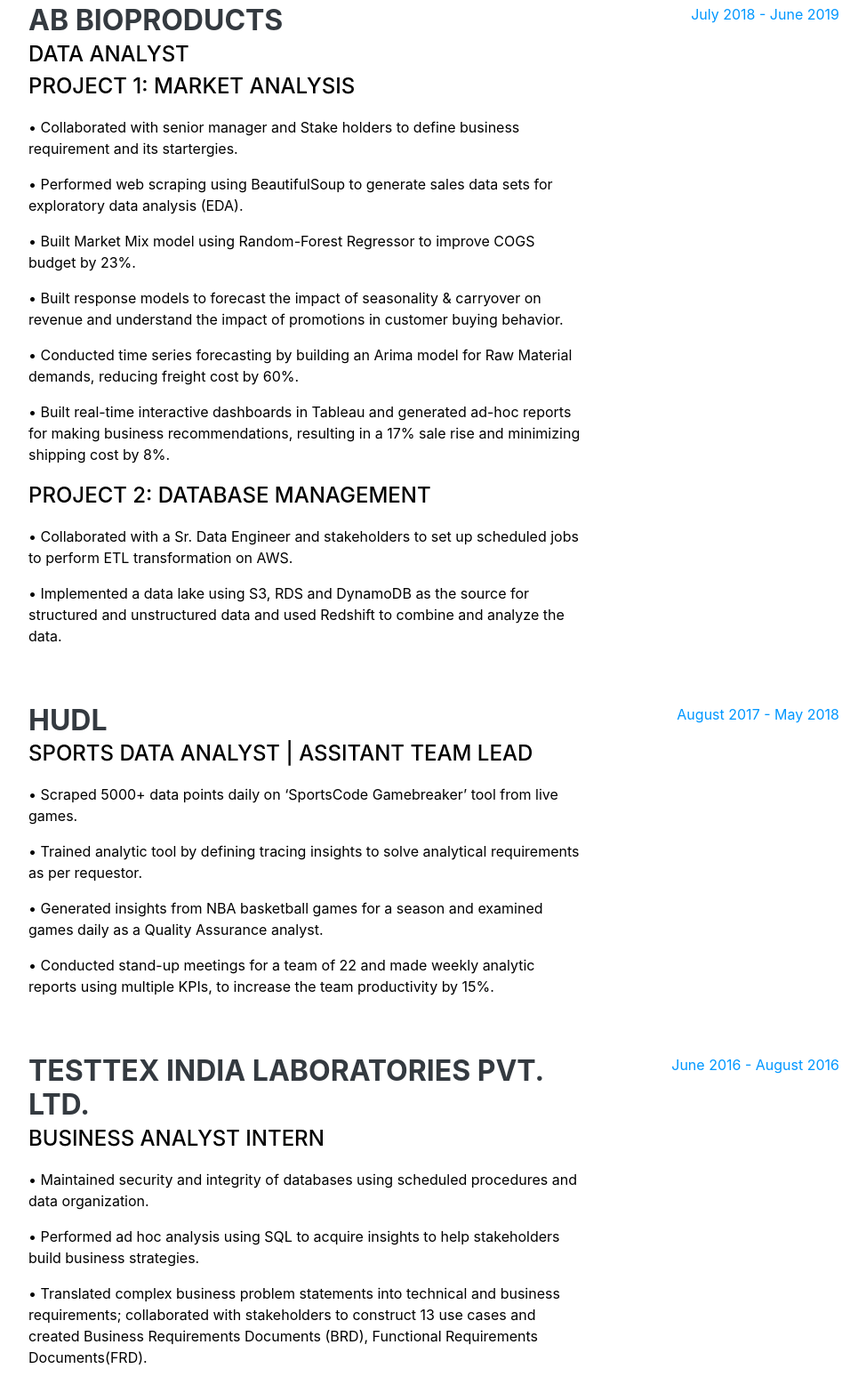
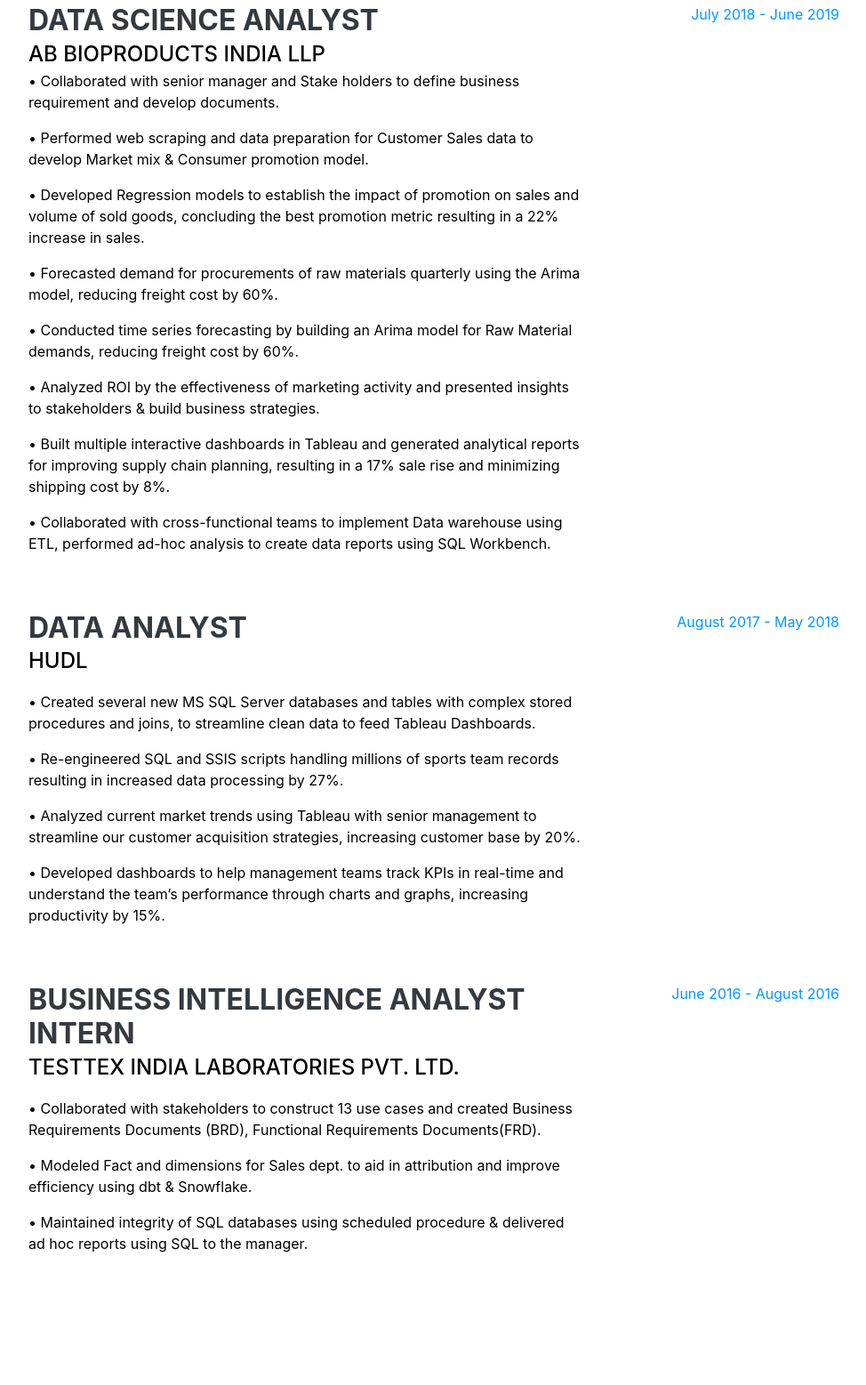
Before and after one commit to Omkar20sawant/omkar20sawant.github.io, a website: page index.html in a window 1280 px wide. Shown: the part 960-2517 px from the top of the page at 89% size, without its empty margins (288-1262 px from the left). Drawn offline with Linux system fonts and the light colour scheme; files whose address does not match are found by name; a web font is replaced by a local one.

Commit message:
Update index.html

```diff
--- a/index.html
+++ b/index.html
@@ -91,18 +91,17 @@
 
         <div class="resume-item d-flex flex-column flex-md-row justify-content-between mb-5">
           <div class="resume-content">
-            <h3 class="mb-0">AB Bioproducts</h3>
-            <div class="subheading mb-0"> Data Analyst </div>
-            <div class="subheading mb-3"> Project 1: Market Analysis </div>
-            <p>• Collaborated with senior manager and Stake holders to define business requirement and its startergies.</p>
-            <p>• Performed web scraping using BeautifulSoup to generate sales data sets for exploratory data analysis (EDA).</p>
-            <p>• Built Market Mix model using Random-Forest Regressor to improve COGS budget by 23%.</p>
-            <p>• Built response models to forecast the impact of seasonality & carryover on revenue and understand the impact of promotions in customer buying behavior.</p>
+            <h3 class="mb-0">Data Science Analyst</h3>
+            <div class="subheading mb-0"> Ab Bioproducts India LLP </div>
+
+            <p>• Collaborated with senior manager and Stake holders to define business requirement and develop documents.</p>
+            <p>• Performed web scraping and data preparation for Customer Sales data to develop Market mix & Consumer promotion model.</p>
+            <p>• Developed Regression models to establish the impact of promotion on sales and volume of sold goods, concluding the best promotion metric resulting in a 22% increase in sales.</p>
+            <p>• Forecasted demand for procurements of raw materials quarterly using the Arima model, reducing freight cost by 60%.</p>
             <p>• Conducted time series forecasting by building an Arima model for Raw Material demands, reducing freight cost by 60%.</p>
-            <p>• Built real-time interactive dashboards in Tableau and generated ad-hoc reports for making business recommendations, resulting in a 17% sale rise and minimizing shipping cost by 8%.</p>
-            <div class="subheading mb-3"> Project 2: Database Management </div>
-            <p>• Collaborated with a Sr. Data Engineer and stakeholders to set up scheduled jobs to perform ETL transformation on AWS.</p>
-            <p>• Implemented a data lake using S3, RDS and DynamoDB as the source for structured and unstructured data and used Redshift to combine and analyze the data.</p>
+            <p>• Analyzed ROI by the effectiveness of marketing activity and presented insights to stakeholders & build business strategies.</p>
+            <p>• Built multiple interactive dashboards in Tableau and generated analytical reports for improving supply chain planning, resulting in a 17% sale rise and minimizing shipping cost by 8%.</p>
+            <p>• Collaborated with cross-functional teams to implement Data warehouse using ETL, performed ad-hoc analysis to create data reports using SQL Workbench.</p>
           </div>
           <div class="resume-date text-md-right">
             <span class="text-primary">July 2018 - June 2019</span>
@@ -111,12 +110,12 @@
 
         <div class="resume-item d-flex flex-column flex-md-row justify-content-between mb-5">
           <div class="resume-content">
-            <h3 class="mb-0">HUDL</h3>
-            <div class="subheading mb-3">Sports data analyst | Assitant Team Lead</div>
-            <p>• Scraped 5000+ data points daily on ‘SportsCode Gamebreaker’ tool from live games.</p>
-            <p>• Trained analytic tool by defining tracing insights to solve analytical requirements as per requestor.</p>
-            <p>• Generated insights from NBA basketball games for a season and examined games daily as a Quality Assurance analyst.</p>
-            <p>• Conducted stand-up meetings for a team of 22 and made weekly analytic reports using multiple KPIs, to increase the team productivity by 15%.</p>
+            <h3 class="mb-0">Data Analyst</h3>
+            <div class="subheading mb-3">HUDL</div>
+            <p>• Created several new MS SQL Server databases and tables with complex stored procedures and joins, to streamline clean data to feed Tableau Dashboards.</p>
+            <p>• Re-engineered SQL and SSIS scripts handling millions of sports team records resulting in increased data processing by 27%.</p>
+            <p>• Analyzed current market trends using Tableau with senior management to streamline our customer acquisition strategies, increasing customer base by 20%.</p>
+            <p>• Developed dashboards to help management teams track KPIs in real-time and understand the team’s performance through charts and graphs, increasing productivity by 15%.</p>
 
           </div>
           <div class="resume-date text-md-right">
@@ -126,11 +125,11 @@
 
         <div class="resume-item d-flex flex-column flex-md-row justify-content-between mb-5">
           <div class="resume-content">
-            <h3 class="mb-0">Testtex India Laboratories Pvt. Ltd.</h3>
-            <div class="subheading mb-3">Business Analyst Intern</div>
-            <p>• Maintained security and integrity of databases using scheduled procedures and data organization.</p>
-            <p>• Performed ad hoc analysis using SQL to acquire insights to help stakeholders build business strategies.</p>
-            <p>• Translated complex business problem statements into technical and business requirements; collaborated with stakeholders to construct 13 use cases and created Business Requirements Documents (BRD), Functional Requirements Documents(FRD).</p>
+            <h3 class="mb-0">Business Intelligence Analyst Intern</h3>
+            <div class="subheading mb-3">Testtex India Laboratories Pvt. Ltd.</div>
+            <p>• Collaborated with stakeholders to construct 13 use cases and created Business Requirements Documents (BRD), Functional Requirements Documents(FRD).</p>
+            <p>• Modeled Fact and dimensions for Sales dept. to aid in attribution and improve efficiency using dbt & Snowflake.</p>
+            <p>• Maintained integrity of SQL databases using scheduled procedure & delivered ad hoc reports using SQL to the manager.</p>
 
           </div>
           <div class="resume-date text-md-right">
@@ -182,10 +181,10 @@
 
 
           </h3>
-            <div class="subheading mb-3">MS Access | Tableau </div>
+            <div class="subheading mb-3">Python | Tableau </div>
            <!-- <p> <a href=https://user-gender-pred-heroku-app.herokuapp.com target="_blank">Click here to see Presentation</a></p><!fill in the details>-->
             <div> <br>
-          • Examined a Coffe Chain dataset on MS access and transferred the data over Tableau.<br>
+          • Examined a Coffe Chain dataset on MS access, Preprocessed data using python to remove anomalies & transferred the data over Tableau.<br>
           • Created hypothesis and used different graphs and charts to determine how factors like Marketing, Inventory, Product margin, Seasonality, COGS affected Sales and Profit in every State and Region.<br>
           • Produced multiple Dashboards and Story to answer the hypothesis and explain the relevant insights gathered from Tableau.<br>
           • Created a presentation to summarize the scope and answer the hypothesis question in non-technical form for building a business strategy.<br>
```
